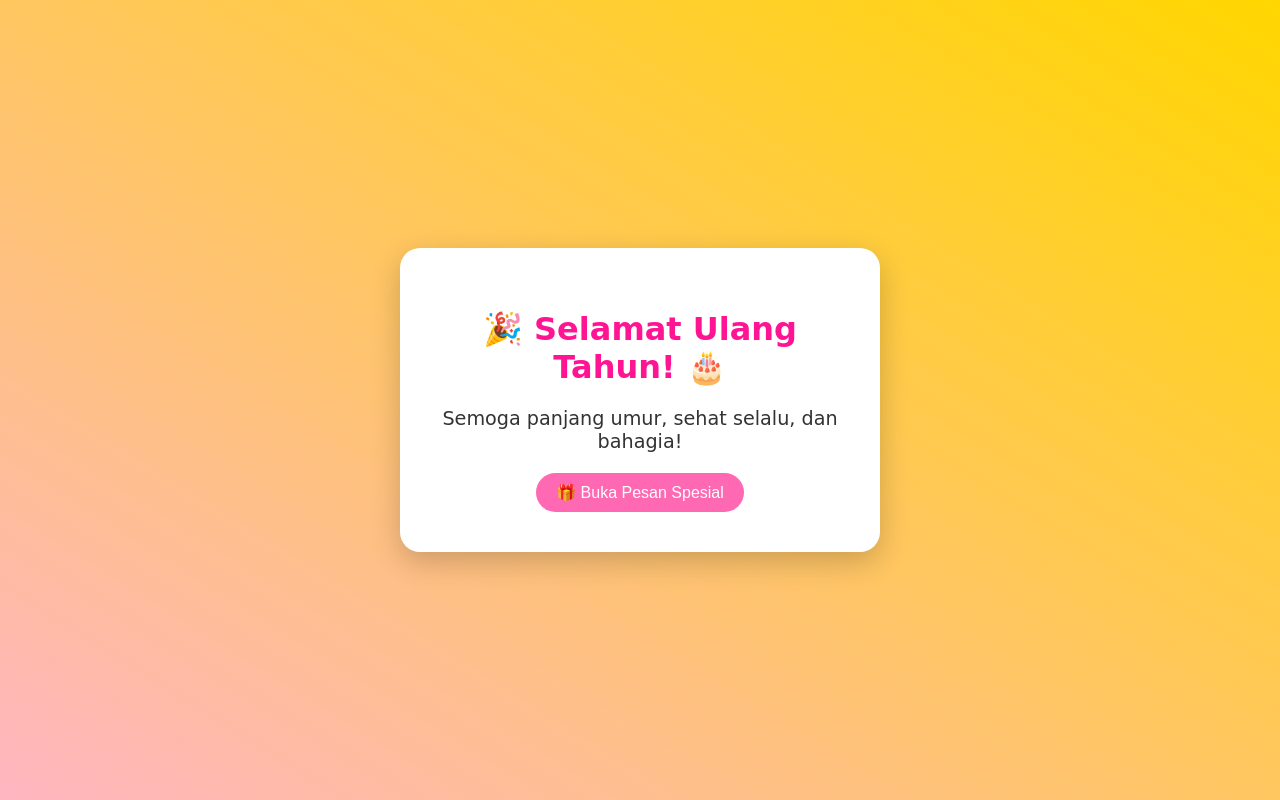
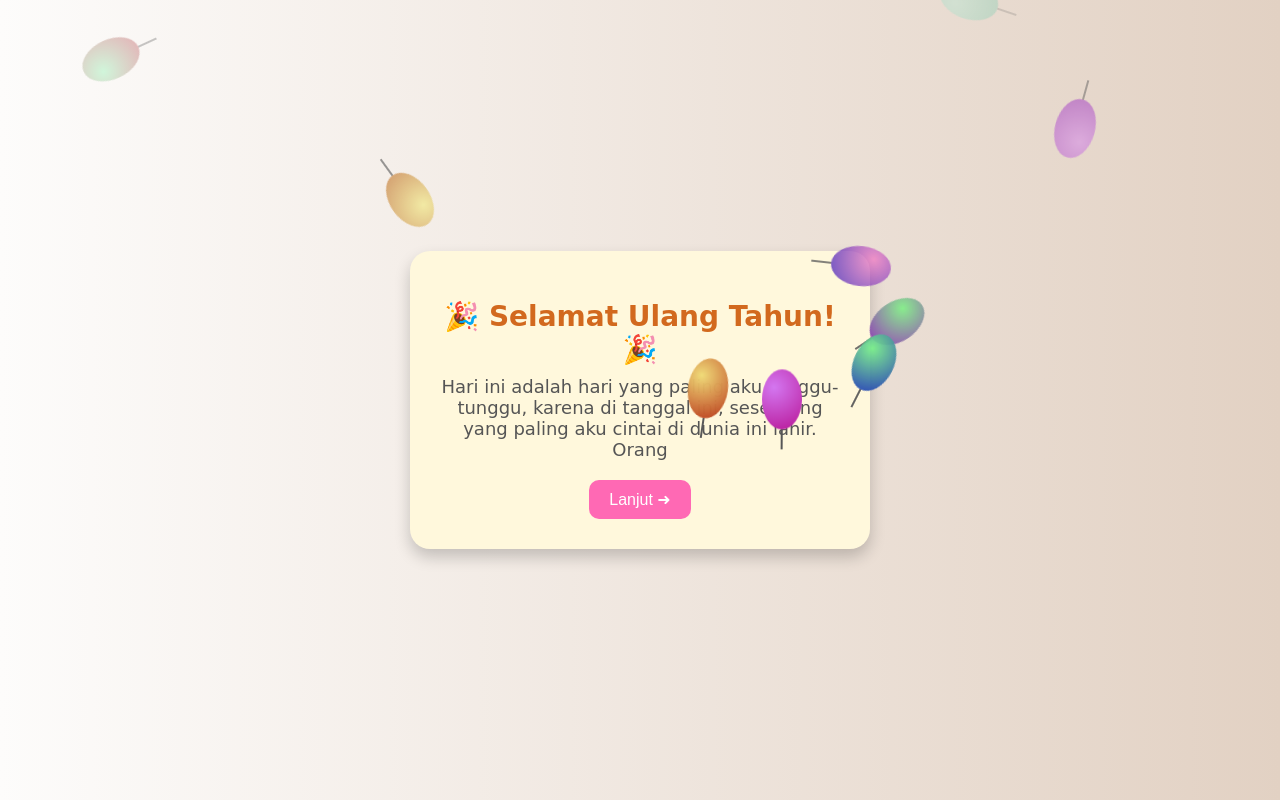
Before and after one commit to 197006516165/kartu-ulang-tahun, a PHP site: page / in a window 1280 px wide. Run offline with PHP 8.4, Linux system fonts and the light colour scheme.

Commit message:
Add files via upload

```diff
--- /dev/null
+++ b/index.php
@@ -0,0 +1,18 @@
+<!DOCTYPE html>
+<html lang="id">
+<head>
+  <meta charset="UTF-8">
+  <meta name="viewport" content="width=device-width, initial-scale=1">
+  <title>Ucapan Ulang Tahun</title>
+  <link rel="stylesheet" href="style.css">
+</head>
+<body>
+  <div class="card">
+    <h1>🎉 Selamat Ulang Tahun! 🎉</h1>
+    <div id="message"></div>
+    <button onclick="nextMessage()">Lanjut ➜</button>
+  </div>
+
+  <script src="script.js"></script>
+</body>
+</html>
--- a/script.js
+++ b/script.js
@@ -1,57 +1,46 @@
-function changeMessage() {
-  const messages = [
-    "Semoga semua impianmu tercapai 🎯",
-    "Tetap semangat dan terus berkarya 💪",
-    "Dikelilingi orang-orang yang mencintaimu ❤️",
-    "Selamat menikmati hari spesialmu! 🌟"
-  ];
-  const message = document.getElementById("message");
-  message.innerText = messages[Math.floor(Math.random() * messages.length)];
-  startConfetti();
+// Balon animasi acak
+function createBalloon() {
+  const balloon = document.createElement('div');
+  balloon.className = 'balloon';
+  balloon.style.left = Math.random() * 100 + 'vw';
+  balloon.style.background = `radial-gradient(circle at 30% 30%,
+    hsl(${Math.random() * 360}, 80%, 70%),
+    hsl(${Math.random() * 360}, 80%, 40%))`;
+  document.body.appendChild(balloon);
+
+  setTimeout(() => balloon.remove(), 6000);
 }
 
-// 🎉 Confetti Effect
-const canvas = document.getElementById('confetti');
-const ctx = canvas.getContext('2d');
-let particles = [];
+setInterval(createBalloon, 500);
 
-canvas.width = window.innerWidth;
-canvas.height = window.innerHeight;
+// Logika pesan ucapan
+const messages = [
+  "Hari ini adalah hari yang paling aku tunggu-tunggu, karena di tanggal ini, seseorang yang paling aku cintai di dunia ini lahir. Orang yang bukan cuma cantik secara luar, tapi juga luar biasa di dalam. kamu yang selalu sabar, pemaaf, dan punya senyum yang bisa bikin hariku jauh lebih baik, bahkan dari jauh.🥳",
+      "Aku masih ingat jelas momen momen dimana kita masih lucu lucunya pacaran, saat kita pertama kali ketemu waktu itu. Rasanya seneng banget bisa kenal sosok yg paling hebat kaya kamu. Kita juga pernah LDR, meski kita LDR dan cuma bisa ngobrol lewat layar hp bahkan gak sedikit juga kita berantem tapi, setiap kali kamu panggil aku “sayang”, rasanya semua itu langsung jadi kecil banget. Kayak kamu lagi di sampingku.",
+      "Aku tahu, hubungan ini nggak selalu mudah. Tapi kamu selalu jadi alasan kenapa aku mau terus berjuang. Kamu nggak cuma sabar, tapi juga pemaaf, bahkan saat aku nyebelin. Kamu selalu bisa bikin aku ngerasa cukup dan diterima, dengan segala kekuranganku. Itu sesuatu yang nggak semua orang bisa lakuin, dan aku bersyukur banget bisa punya kamu.",
+      "Kadang aku mikir, kok bisa ya aku seberuntung ini? Punya pacar yang lucu tapi juga bisa serius ngomongin masa depan. Kamu tuh paket lengkap, sayang. Nggak ada yang bisa gantiin kamu di hidupku.",
+      "Di ulang tahunmu ini, aku cuma mau kamu tahu satu hal: kamu itu luar biasa. Jangan pernah ragu sama dirimu sendiri, karena dari semua orang yang aku kenal, kamu adalah satu-satunya yang bisa bikin aku ngerasa tenang, disayang, dan dimengerti.",
+      "Aku doain semua impian kamu bisa tercapai. Semoga kamu selalu sehat, bahagia, dikelilingi orang-orang baik, dan semoga Tuhan selalu menjaga kamu dalam setiap langkahmu.",
+      "Dan pastinya, aku akan terus ada entah kamu lagi nonton marah2 sambil nangis, lagi marah karena kangen, atau lagi bahagia karena hal kecil. Aku ingin jadi bagian dari semua versimu, dan tumbuh bareng kamu, satu hari, satu tahun, satu kehidupan sekalipun.",
+      "Selamat ulang tahun, sayangku. Terima kasih udah lahir ke dunia, dan lebih dari itu, terima kasih karena udah milih aku untuk nemenin kamu, dan udah beribu-ribu kali maaf in aku. Happy BirthDay Sayang 🥰🥰🥳🥳✨😍 Aku sayang kamu, selalu. 💗💗",
+];
 
-function randomColor() {
-  const colors = ['#ff0', '#f0f', '#0ff', '#0f0', '#f00', '#00f'];
-  return colors[Math.floor(Math.random() * colors.length)];
+let index = 0;
+
+function typeMessage(text, i = 0) {
+  const msgDiv = document.getElementById('message');
+  if (i < text.length) {
+    msgDiv.innerHTML = text.substring(0, i + 1);
+    setTimeout(() => typeMessage(text, i + 1), 50);
+  }
 }
 
-function createParticle() {
-  return {
-    x: Math.random() * canvas.width,
-    y: 0,
-    speed: Math.random() * 3 + 2,
-    radius: Math.random() * 6 + 2,
-    color: randomColor()
-  };
+function nextMessage() {
+  typeMessage(messages[index]);
+  index = (index + 1) % messages.length;
 }
 
-function startConfetti() {
-  particles = [];
-  for (let i = 0; i < 100; i++) {
-    particles.push(createParticle());
-  }
-  animate();
-}
-
-function animate() {
-  ctx.clearRect(0, 0, canvas.width, canvas.height);
-  particles.forEach((p, i) => {
-    p.y += p.speed;
-    ctx.beginPath();
-    ctx.arc(p.x, p.y, p.radius, 0, 2 * Math.PI);
-    ctx.fillStyle = p.color;
-    ctx.fill();
-    if (p.y > canvas.height) {
-      particles[i] = createParticle();
-    }
-  });
-  requestAnimationFrame(animate);
-}
+// Mulai dari pesan pertama
+window.onload = () => {
+  nextMessage();
+};
--- a/style.css
+++ b/style.css
@@ -1,7 +1,6 @@
 body {
   margin: 0;
-  padding: 0;
-  background: linear-gradient(to top right, #ffb6c1, #ffd700);
+  background: linear-gradient(to right, #fdfcfb, #e2d1c3);
   font-family: 'Comic Sans MS', cursive, sans-serif;
   display: flex;
   justify-content: center;
@@ -11,44 +10,70 @@ body {
 }
 
 .card {
-  background: white;
+  background: #fff8dc;
+  padding: 30px;
   border-radius: 20px;
-  padding: 40px;
+  box-shadow: 0 8px 16px rgba(0,0,0,0.2);
   text-align: center;
-  box-shadow: 0 10px 30px rgba(0, 0, 0, 0.2);
-  z-index: 10;
+  position: relative;
   max-width: 400px;
 }
 
 h1 {
-  font-size: 2em;
-  color: #ff1493;
+  font-size: 28px;
+  color: #d2691e;
+  margin-bottom: 10px;
 }
 
-p {
-  font-size: 1.2em;
-  color: #333;
-  margin: 20px 0;
+#message {
+  font-size: 18px;
+  color: #555;
+  min-height: 60px;
 }
 
 button {
-  background: #ff69b4;
-  color: white;
+  background-color: #ff69b4;
   border: none;
   padding: 10px 20px;
-  border-radius: 30px;
-  font-size: 1em;
+  color: white;
+  font-size: 16px;
+  border-radius: 10px;
   cursor: pointer;
-  transition: background 0.3s ease;
+  margin-top: 20px;
+  transition: 0.3s;
 }
 
 button:hover {
-  background: #ff1493;
+  background-color: #ff1493;
 }
 
-canvas {
+.balloon {
   position: absolute;
-  top: 0;
-  left: 0;
-  pointer-events: none;
+  width: 40px;
+  height: 60px;
+  background: radial-gradient(circle at 30% 30%, #ff6666, #cc0000);
+  border-radius: 50% 50% 50% 50%;
+  animation: float 6s ease-in-out infinite;
 }
+
+.balloon::after {
+  content: '';
+  position: absolute;
+  bottom: -20px;
+  left: 50%;
+  width: 2px;
+  height: 20px;
+  background: #555;
+  transform: translateX(-50%);
+}
+
+@keyframes float {
+  0% {
+    transform: translateY(0) rotate(0deg);
+    opacity: 1;
+  }
+  100% {
+    transform: translateY(-500px) rotate(360deg);
+    opacity: 0;
+  }
+}
```
